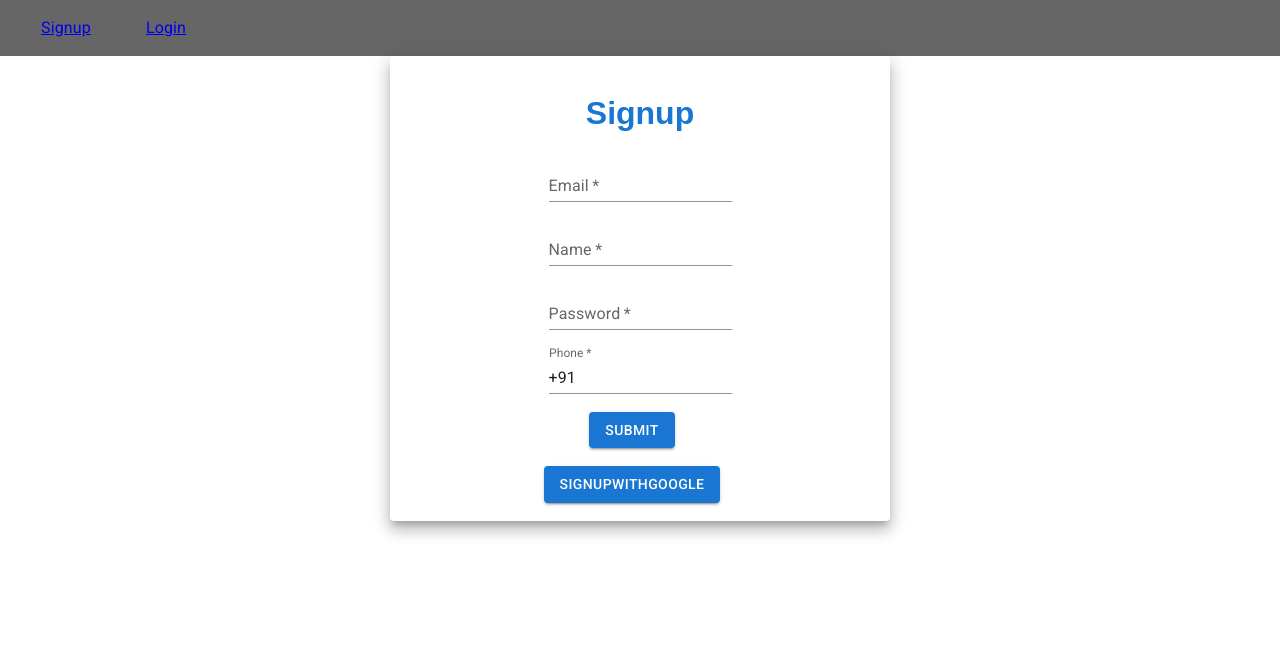
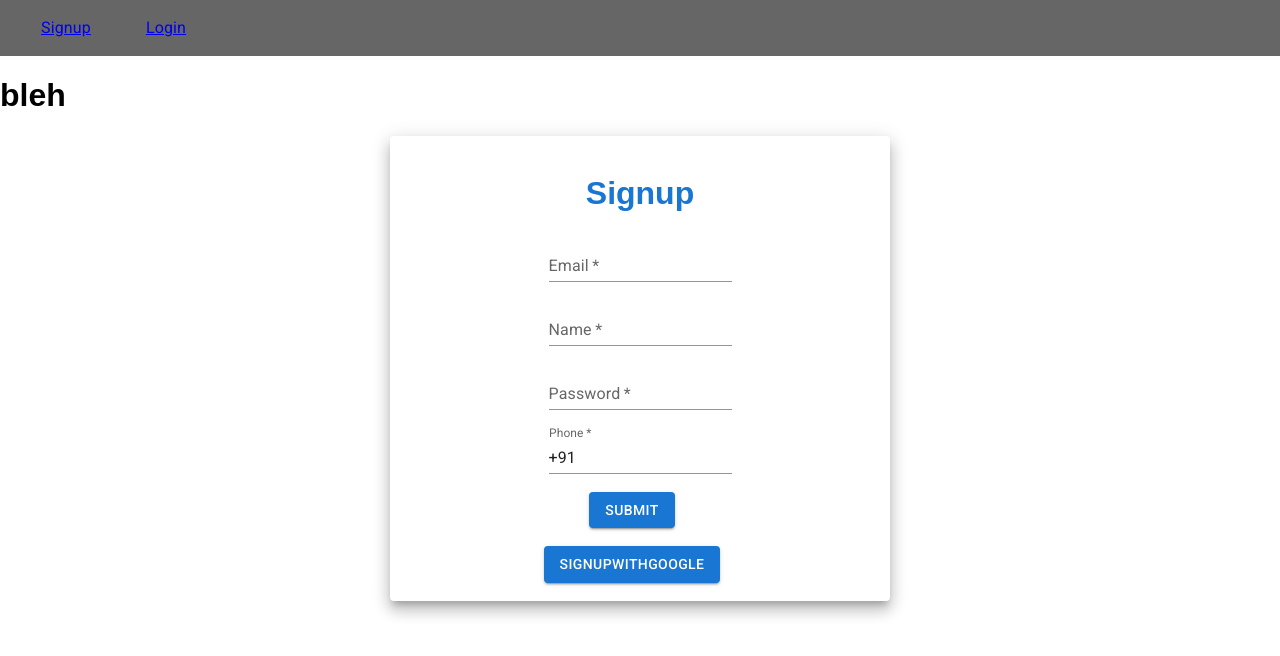
Before and after one commit to Bleh13/Calculation, a React (Create React App) app in the folder front_end/frontend/: page /signup in a window 1280 px wide. Shown: the top 656 px of the page. Built offline with nearby package versions, Linux system fonts and the light colour scheme; no server answers.

Commit message:
my commit

```diff
--- a/front_end/frontend/src/signup.jsx
+++ b/front_end/frontend/src/signup.jsx
@@ -44,6 +44,7 @@ import Paper from '@mui/material/Paper'
   }
          return (
              <div>
+              <h1>bleh</h1>
                  {/* <form class="container text-primary bg-light position-absolute top-50 start-50 translate-middle" onSubmit={Register} >
    <div class="mb-3 ">
 
```
Also changed, not shown: 1 other file (tests, documents, lock files or other folders).
